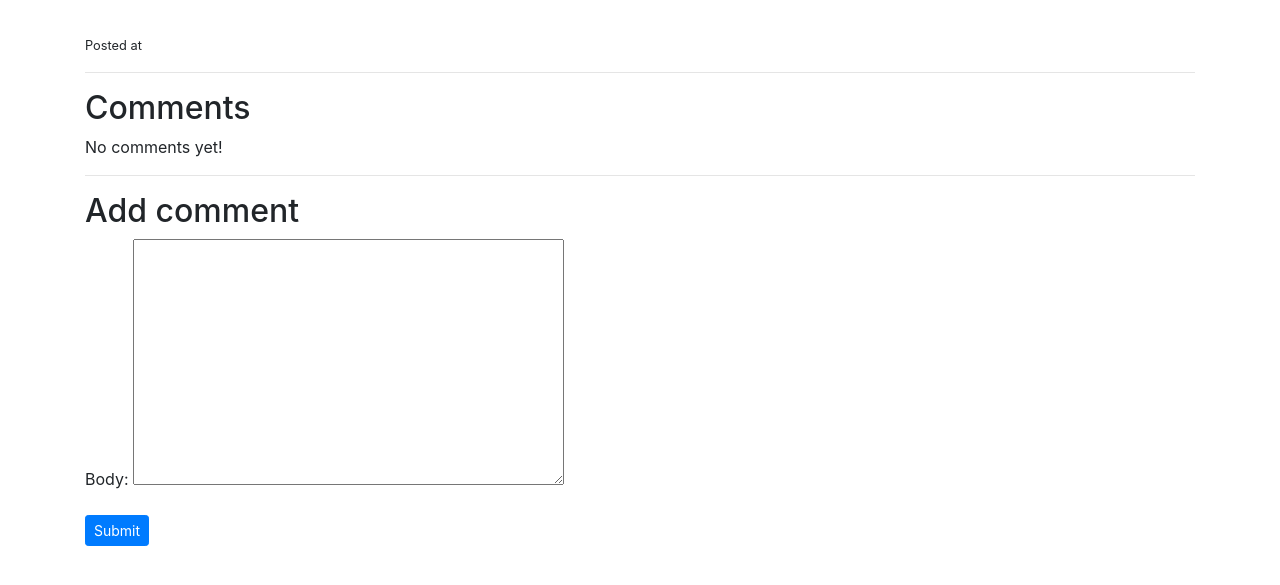
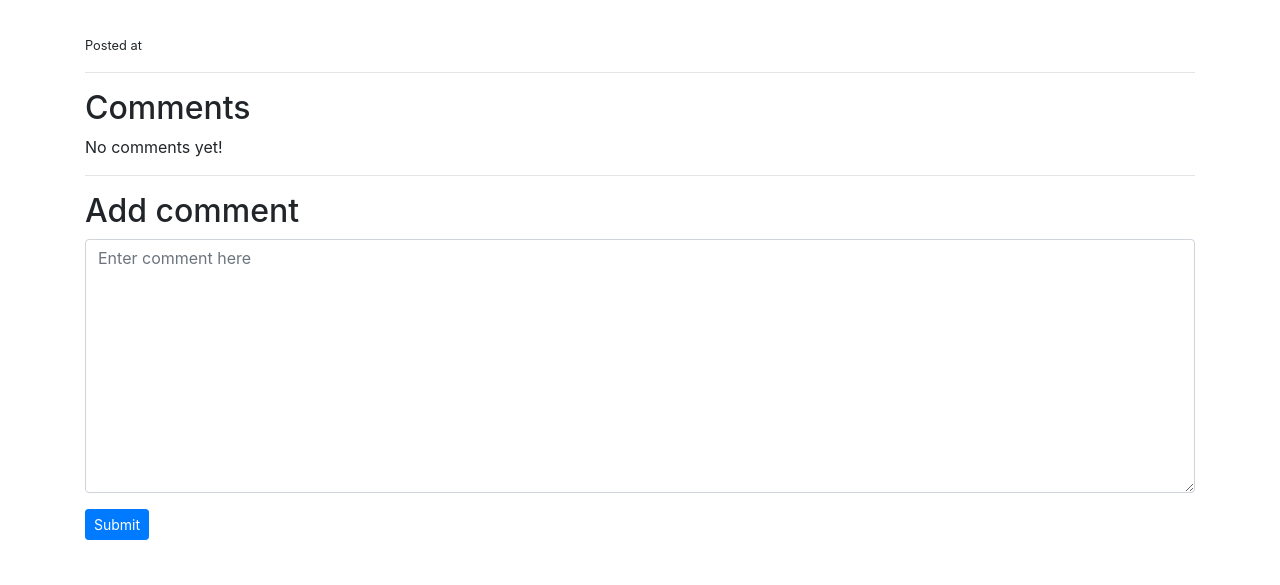
Before and after one commit to MKing301/django-project, a Django app: template mysite/blog/templates/blog/post_detail.html in a window 1280 px wide. Shown: the part 56-641 px from the top of the page. Run offline with Django 3.2, Linux system fonts and the light colour scheme; the template is opened without the code that fills it: values that come from a table or form of the project are taken from there, others are empty; some libraries are stand-ins or nearby versions.

Commit message:
Rm name, use widget tweaks in post detail tmpl

```diff
--- a/mysite/blog/templates/blog/post_detail.html
+++ b/mysite/blog/templates/blog/post_detail.html
@@ -1,4 +1,5 @@
 {% extends 'blog/layout.html' %}
+{% load widget_tweaks %}
 {% block title %} Blog Details {% endblock %}
 {% block content %}
     <h1 class="title">{{ post.title }}</h1>
@@ -18,7 +19,7 @@
             <div class="media-content">
                 <div class="content">
                     <p>
-                        <strong>{{ comment.name }}</strong><small>{{ comment.comment_inserted_date }}</small>
+                        <strong>{{ comment.name }}   </strong><small>{{ comment.comment_inserted_date }}</small>
                         <br>
                         {{ comment.body }}
                     </p>
@@ -35,12 +36,15 @@
 
     <h2 class="subtitle">Add comment</h2>
 
-    <form method="POST" action="">
-    {% csrf_token %}
-    {{ form.as_p }}
-
-    <div class="field">
-        <button class="btn btn-sm btn-primary" type="submit">Submit</button>
+    <div class="form-group">
+        <form method="POST" action="">
+        {% csrf_token %}
+            <div class="form-group">
+                {% render_field form.body class="form-control" placeholder="Enter comment here" %}
+            </div>
+            <div class="field">
+                <button class="btn btn-sm btn-primary" type="submit">Submit</button>
+            </div>
+        </form>
     </div>
-    </form>
 {% endblock %}
```
